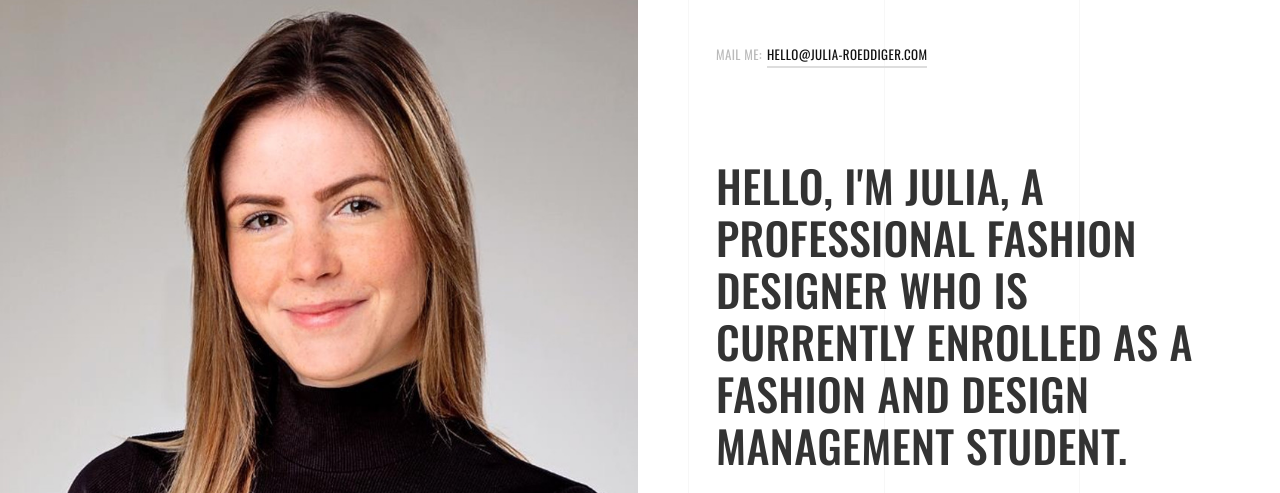
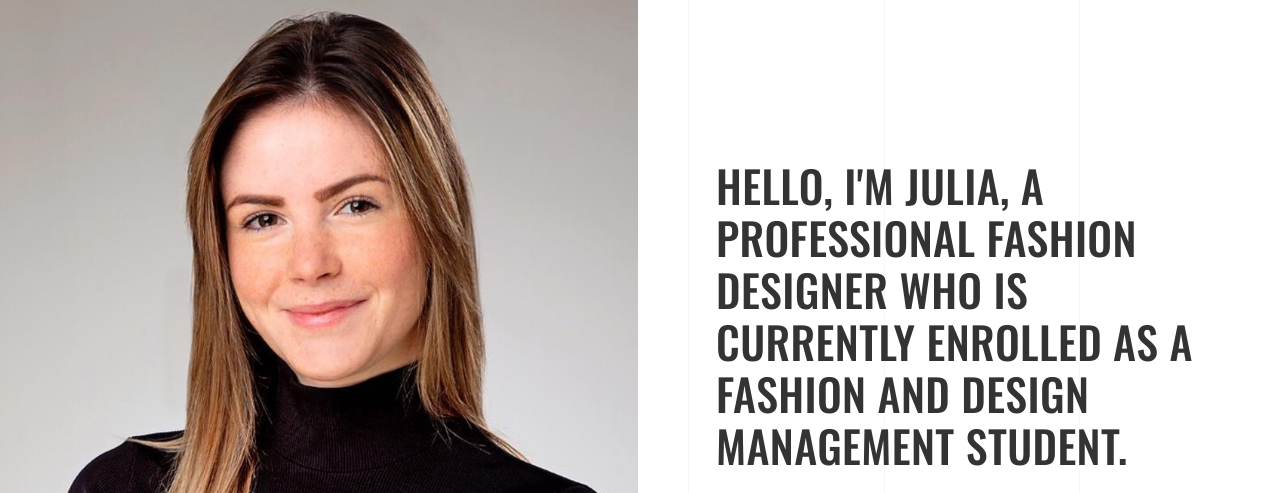
Before and after one commit to TobiasRoeddiger/juliaroeddiger, a plain HTML site: page index.html in a window 1280 px wide. Shown: the top 493 px of the page. Drawn offline with nearby package versions, Linux system fonts and the light colour scheme.

Commit message:
remove email address

```diff
--- a/index.html
+++ b/index.html
@@ -66,9 +66,6 @@
                         <div class="col-md-6">
                             <div class="hero-split-content">
                                 <div class="hero-split-intro">
-                                    <div class="contact-block home-v2">
-                                        <div class="contact-tex">Mail Me:</div><a href="#" class="link-v1">hello@julia-roeddiger.com</a>
-                                    </div>
                                     <h1 class="heading">Hello, I'm Julia,
                                         a professional Fashion Designer who is currently enrolled
                                         as a Fashion and Design Management Student.
```
